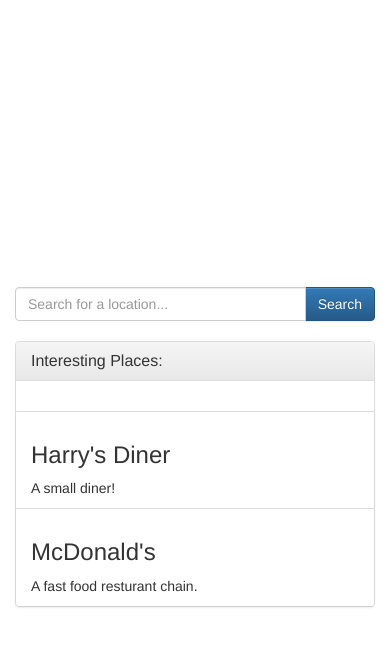
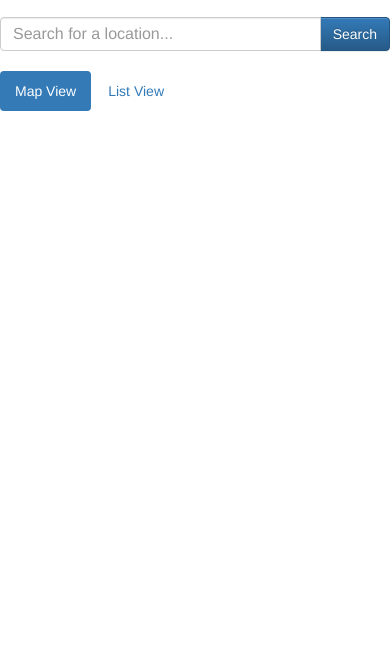
Before and after one commit to illusionalsagacity/frontend-nanodegree-neighborhoodmap, a website: page src/index.html in a window 390 px wide. Shown: the part 202-848 px from the top of the page. Drawn offline with Linux system fonts and the light colour scheme; some packages are replaced by stand-ins of ours; grey boxes are pictures that could not be loaded; files whose address does not match are found by name.

Commit message:
More changes to UI, added tabs for list and map view.

```diff
--- a/src/css/style.css
+++ b/src/css/style.css
@@ -11,3 +11,9 @@
 .input-group {
 	margin-bottom: 20px;
 }
+
+input[type='text'],
+input[type='number'],
+textarea {
+  font-size: 16px;
+}
--- a/src/index.html
+++ b/src/index.html
@@ -13,12 +13,14 @@
         <link rel="stylesheet" href="vendor/css/bootstrap-theme.css" data-min="bootstrap-theme.min.css">
         <link rel="stylesheet" href="css/style.css" data-min="style.min.css">
 
+        <!-- a knockout template for the list -->
         <script type="text/html" id="location-list-template">
             <li class="list-group-item">
                 <h3 data-bind="text: name"></h3>
                 <span data-bind="text: description"></span>
             </li>
         </script>
+
     </head>
 
     <body>
@@ -51,6 +53,7 @@
                     <div class="modal-body">
                         <p>This neighborhood map project was created as a part of the Udacity Front End Nanodegree program.</p>
                         <p>Created with the Bootstrap framework, jQuery, and Knockout javascript libraries.</p>
+                        <p>Copyright 2015 Robert Meyer, under the MIT License</p>
                     </div>
                 </div>
             </div>
@@ -59,26 +62,36 @@
         <div class="container">
             <div class="row">
             <h1 class="page-header">San Francisco - Fisherman's Wharf</h1>
-                <div class="col-md-8">
-                    <div id="map-canvas" class="embed-responsive embed-responsive-4by3"></div>
-                </div>
-                <div class="col-md-4 content">
-
                 <form data-bind="submit: searchFor">
                     <div class="input-group">
                         <input type="text" class="form-control" id="search" placeholder="Search for a location..." data-bind="textInput: searchTerm" required>
                         <span class="input-group-btn"><button type="submit" class="btn btn-primary">Search</button></span>
                     </div>
+                </form>
 
-                    <div class="panel panel-default">
-                        <div class="panel-heading"><h3 class="panel-title">Interesting Places:</h3></div>
-                        <div class="panel-body">
+                <div role="tabpanel">
+                    <ul class="nav nav-pills" role="tablist">
+                        <li role="presentation" class="active"><a href="#map" aria-controls="map" role="tab" data-toggle="tab">Map View</a></li>
+                        <li role="presentation"><a href="#list" aria-controls="list" role="tab" data-toggle="tab">List View</a></li>
+                    </ul>
+
+                    <div class="tab-content">
+                        <div role="tabpanel" class="tab-pane active" id="map">
+                            <div id="map-canvas" class="embed-responsive embed-responsive-4by3"></div>
                         </div>
-                        <ul class="list-group" data-bind="template: { name: 'location-list-template', foreach: locations }">
-                        </ul>
+
+                        <div role="tabpanel" class="tab-pane" id="list">
+                            <div class="panel panel-default">
+                                <div class="panel-heading"><h3 class="panel-title">Interesting Places:</h3></div>
+                                <div class="panel-body">
+                                </div>
+                                <ul class="list-group" data-bind="template: { name: 'location-list-template', foreach: locations }">
+                                </ul>
+                            </div>
+                        </div>
                     </div>
-                </form>
                 </div>
+
             </div>
         </div>
 
--- a/src/js/main.js
+++ b/src/js/main.js
@@ -30,7 +30,10 @@
 		var latLng = new google.maps.LatLng(37.8083, -122.4156);
 		var mapOptions = {
 			center: latLng,
-			zoom: 17
+			draggable: false,
+			scrollwheel: false,
+			zoom: 17,
+			zoomControl: false,
 		};
 		var map = new google.maps.Map(document.getElementById('map-canvas'), mapOptions);
 	}
```
Also changed, not shown: README.md, dist/css/style.min.css, dist/index.html, dist/js/main.min.js, gulpfile.js (line endings or trailing spaces).
